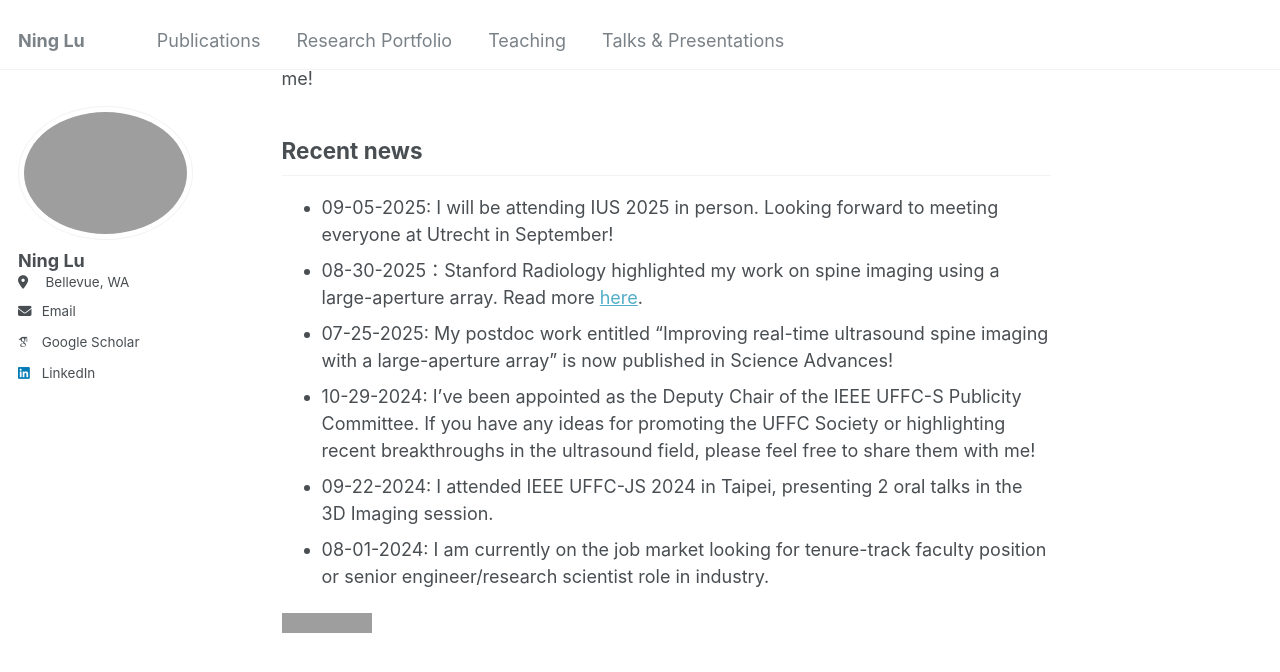
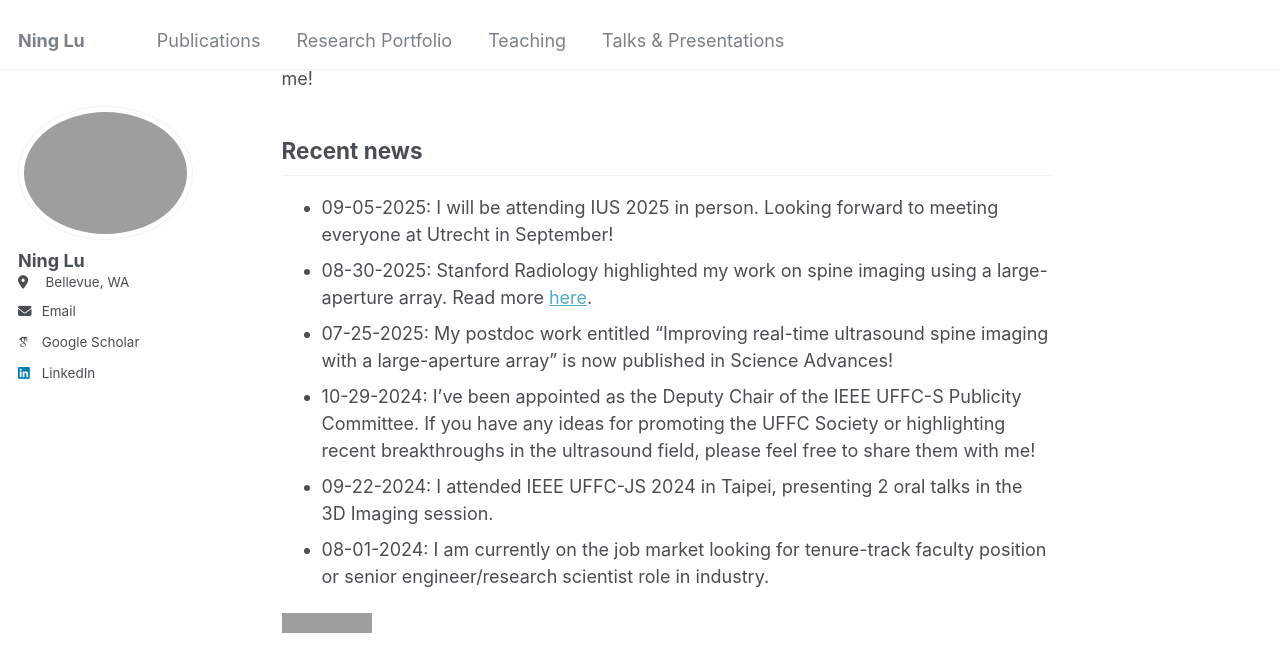
Before and after one commit to NingLu-Ultrasound/ninglu-ultrasound.github.io, a Jekyll site: the page built from _pages/about.md, in a window 1280 px wide and 900 px high, scrolled down 769 px. Shown: the top 672 px of the window. Built offline with Jekyll 4.4.1, drawn with Linux system fonts in a browser that asks for light colours; some web fonts are replaced; grey boxes are pictures that could not be loaded.

```diff
--- a/_pages/about.md
+++ b/_pages/about.md
@@ -21,7 +21,7 @@ As a systems engineer, I have experience across the entire system development cy
 
 ## Recent news
 * 09-05-2025: I will be attending IUS 2025 in person. Looking forward to meeting everyone at Utrecht in September!
-* 08-30-2025：Stanford Radiology highlighted my work on spine imaging using a large-aperture array. Read more [here](https://med.stanford.edu/radiology/news/2025-news/a-new-approach-towards-real-time--panoramic-ultrasound-imaging-o.html).
+* 08-30-2025: Stanford Radiology highlighted my work on spine imaging using a large-aperture array. Read more [here](https://med.stanford.edu/radiology/news/2025-news/a-new-approach-towards-real-time--panoramic-ultrasound-imaging-o.html).
 * 07-25-2025: My postdoc work entitled "Improving real-time ultrasound spine imaging with a large-aperture array" is now published in Science Advances!
 * 10-29-2024: I've been appointed as the Deputy Chair of the IEEE UFFC-S Publicity Committee. If you have any ideas for promoting the UFFC Society or highlighting recent breakthroughs in the ultrasound field, please feel free to share them with me!
 * 09-22-2024: I attended IEEE UFFC-JS 2024 in Taipei, presenting 2 oral talks in the 3D Imaging session.
```
